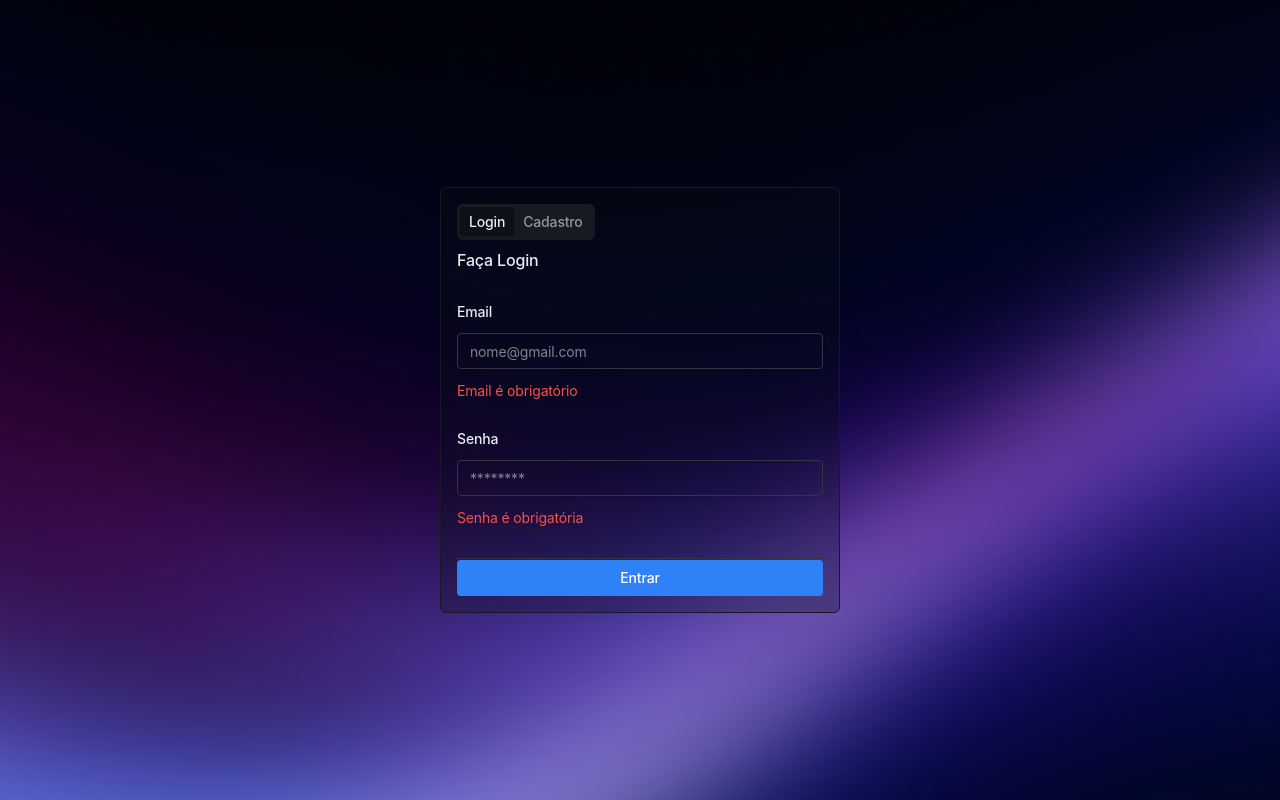
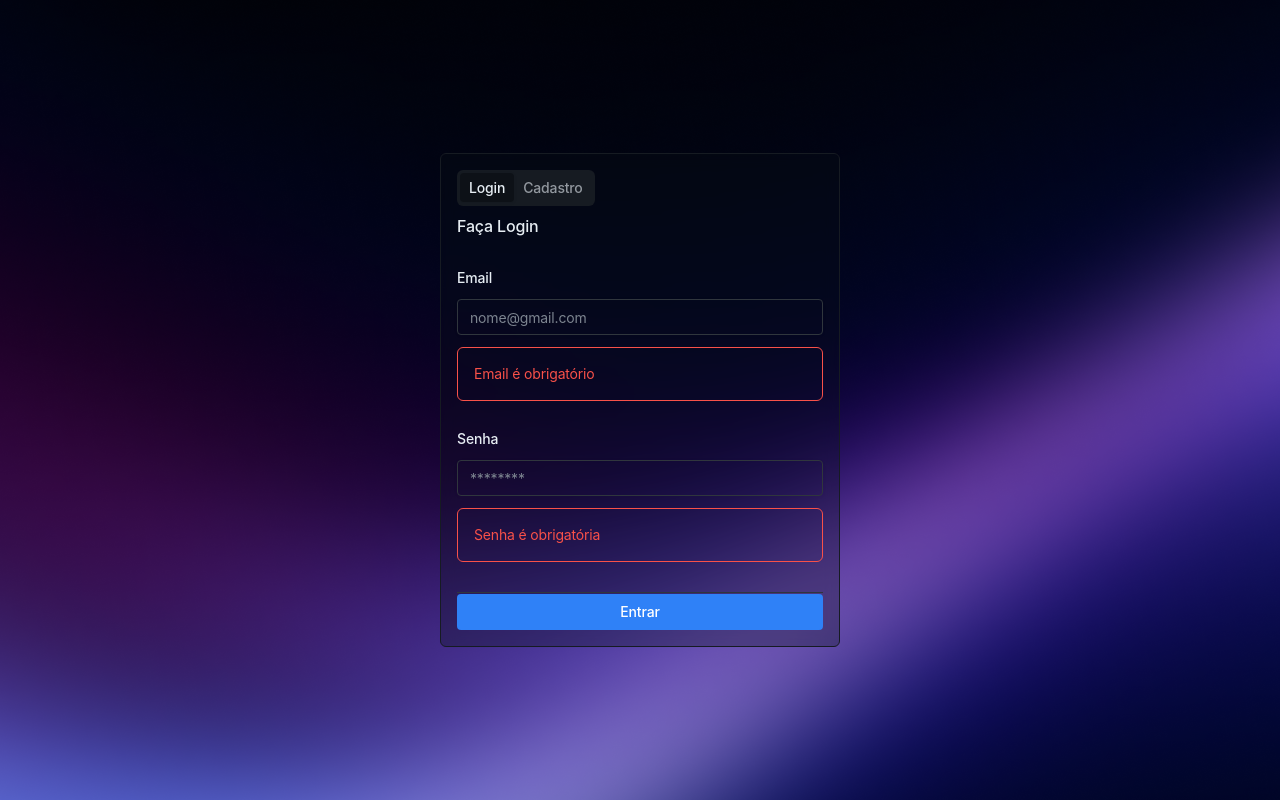
Before and after one commit to LauraHTML/Code-snippets, a Next.js app in the folder front-end/: page / in a window 1280 px wide. Both pictures are taken after a click on the button "Entrar". Built offline with nearby package versions, Linux system fonts and the light colour scheme.

Commit message:
feat: toast mostrando erros criar código

```diff
--- a/front-end/src/app/(privada)/novoCodigo/page.tsx
+++ b/front-end/src/app/(privada)/novoCodigo/page.tsx
@@ -48,7 +48,6 @@ export default function NovoCodigo() {
         php: '',
     };
 
-    const [errors, setErrors] = useState<{ [key: string]: string }>({})
     const [loading, setLoading] = useState(false)
 
     //codigos
@@ -56,11 +55,9 @@ export default function NovoCodigo() {
     const [linguagem, setLinguagem] = useState("javascript")
     const [titulo, setTitulo] = useState<string>("");
 
-    // novo campo: id da tag selecionada para o backend (novoCodigo.tags)
     const [tagIdSelecionada, setTagIdSelecionada] = useState<string>("");
-    // campo digitar/usar para criar tag
 
-
+    const [mensagemErro, setMensagemErro] = useState<string[]>([])
     //tags
     const [novaTag, setNovaTag] = useState<string>("")
     const [listaTags, setListaTags] = useState<Tags[]>([])
@@ -92,15 +89,14 @@ export default function NovoCodigo() {
 
     async function handleCriarTag(e: React.MouseEvent<HTMLButtonElement>) {
         e.preventDefault()
-        setErrors({})
 
-        const newErrors: any = {}
-        if (!novaTag.trim()) newErrors.nome = "Dê um nome para a nova tag"
-
-        if (Object.keys(newErrors).length > 0) {
-            setErrors(newErrors)
-            return
-        }
+        if (!novaTag.trim()) toast.error(`Dê um título a nova tag`, {
+                description: `Campo para nome da tag está vazio`, position: "top-center", style:{
+                    '--normal-bg': 'color-mix(in oklab, var(--destructive) 10%, var(--background))',
+                    '--normal-text': 'var(--destructive)',
+                    '--normal-border': 'var(--destructive)'
+                } as React.CSSProperties
+            })
 
         setLoading(true)
         try {
@@ -139,20 +135,26 @@ export default function NovoCodigo() {
 
     async function handleCriarCodigo(e: React.MouseEvent<HTMLButtonElement>) {
         e.preventDefault()
-        setErrors({})
 
-        // Validação local
-        const newErrors: any = {}
-        if (!tagIdSelecionada.trim()) newErrors.nome = "Dê um nome para a nova tag"
+        if (!tagIdSelecionada.trim()) toast.error(`Selecione uma tag`, {
+                description: `Selecione uma tag para vincular ao seu código atual`, position: "top-center", style:{
+                    '--normal-bg': 'color-mix(in oklab, var(--destructive) 10%, var(--background))',
+                    '--normal-text': 'var(--destructive)',
+                    '--normal-border': 'var(--destructive)'
+                } as React.CSSProperties
+            })
 
-        if (Object.keys(newErrors).length > 0) {
-            setErrors(newErrors)
-            return
-        }
+        if(!linguagem) toast.error(`Selecione uma linguagem`, {
+                description: `Selecione uma linguagem para vincular ao seu código atual`, position: "top-center", style:{
+                    '--normal-bg': 'color-mix(in oklab, var(--destructive) 10%, var(--background))',
+                    '--normal-text': 'var(--destructive)',
+                    '--normal-border': 'var(--destructive)'
+                } as React.CSSProperties
+            })
 
         setLoading(true)
         try {
-            // seu backend espera: (titulo, linguagem, codigo, tag)
+
             const response = await criarCodigo(titulo, linguagem, codigo, tagIdSelecionada)
             toast.success(response.titulo, {
                 description: `${response.mensagem}`,
@@ -164,7 +166,6 @@ export default function NovoCodigo() {
                 } as React.CSSProperties
             })
 
-            // setTagIdSelecionada("")
 
         } catch (erro: any) {
             toast.error(`Erro ao criar código: ${erro.titulo}`, {
@@ -209,27 +210,7 @@ export default function NovoCodigo() {
 
                                     </Field>
                                     <Field>
-                                        <FieldLabel htmlFor="tags">Título da tag</FieldLabel>
-                                        <Input className="w-1/2" type="text" id="tags" value={novaTag} onChange={(e) => setNovaTag(e.target.value)} placeholder="Ex: MySql" />
-                                        <FieldLabel htmlFor="tags">Cor da tag</FieldLabel>
-                                        <div className="grid grid-cols-4 grid-rows-flow w-1/2 bg-input border p-2 rounded-md ">
-                                            {Object.values(coresTag).map((corHex, index) => (
-                                                <Button
-                                                    key={index}
-                                                    type="button"
-                                                    onClick={() => setCor(corHex as Cor)}
-                                                    className="w-full h-8 rounded border-2"
-                                                    style={{
-                                                        backgroundColor: corHex as Cor,
-                                                        borderColor: corHex === coresTag[cor] ? '#FFFFFF' : '#21262d'
-                                                    }}
-                                                    title={corHex}
-                                                />
-                                            ))}
-                                        </div>
-                                        <Button onClick={handleCriarTag} type="button">Criar tag</Button>
-                                    </Field>
-                                    <Field>
+                                        <FieldLabel htmlFor="tags">Selecione uma tag: </FieldLabel>
                                         <Select onValueChange={(value: string) => setTagIdSelecionada(value)}>
                                             <SelectTrigger className="w-[180px]">
                                                 <SelectValue placeholder="Selecione uma tag" />
@@ -251,6 +232,28 @@ export default function NovoCodigo() {
 
                                     </Field>
                                     <Field>
+                                        <FieldLabel htmlFor="tags">Título da tag</FieldLabel>
+                                        <Input className="w-1/2" type="text" id="tags" value={novaTag} onChange={(e) => setNovaTag(e.target.value)} placeholder="Ex: MySql" />
+                                        <FieldLabel htmlFor="tags">Cor da tag</FieldLabel>
+                                        <div className="grid grid-cols-4 grid-rows-flow w-1/2 bg-input border p-2 rounded-md ">
+                                            {Object.values(coresTag).map((corHex, index) => (
+                                                <Button
+                                                    key={index}
+                                                    type="button"
+                                                    onClick={() => setCor(corHex as Cor)}
+                                                    className="w-full h-8 rounded border-2"
+                                                    style={{
+                                                        backgroundColor: corHex as Cor,
+                                                        borderColor: corHex === coresTag[cor] ? '#FFFFFF' : '#21262d'
+                                                    }}
+                                                    title={corHex}
+                                                />
+                                            ))}
+                                        </div>
+                                        <Button onClick={handleCriarTag} type="button">Criar tag</Button>
+                                    </Field>
+
+                                    <Field>
                                         <FieldLabel htmlFor="titulo">Selecione uma linguagem</FieldLabel>
                                         <CodeEditor
                                             codeSnippets={codeSnippets}
@@ -259,8 +262,9 @@ export default function NovoCodigo() {
                                                 setLinguagem(novaLinguagem);
                                             }}
                                         />
-                                        <FieldError></FieldError>
+
                                     </Field>
+
                                     <Button onClick={handleCriarCodigo} >Criar novo código</Button>
                                 </FieldSet>
                             </div>
--- a/front-end/src/components/ProtectedRoute.tsx
+++ b/front-end/src/components/ProtectedRoute.tsx
@@ -12,18 +12,29 @@ export function ProtectedRoute({ children }: { children: React.ReactNode }) {
     useEffect(() => {
         async function verificar() {
             try {
-                const autenticado = await verificarAutenticacao();
+                const res = await fetch("http://localhost:8080/usuario", {
+                    method: "GET",
+                    credentials: "include",
+                    headers: {
+                        "Content-Type": "application/json",
+                    },
+                });
 
-                if (!autenticado) {
+                if (res.status === 401) return false;
+                if (!res.ok) return false;
+
+                const data = await res.json();
+
+                if (!data?.autenticado === true) {
                     router.push("/");
                     return;
                 }
-                else{
-                  setIsAutenticado(true);
+                else {
+                   setIsAutenticado(true);
                 }
 
             } catch (erro) {
-                console.error("Erro ao verificar autenticação:", erro);
+                console.error("route: Erro ao verificar autenticação:", erro);
                 router.push("/");
             } finally {
                 setCarregando(false);
--- a/front-end/src/components/ui/field.tsx
+++ b/front-end/src/components/ui/field.tsx
@@ -226,7 +226,7 @@ function FieldError({
     <div
       role="alert"
       data-slot="field-error"
-      className={cn("text-sm font-normal text-destructive", className)}
+      className={cn("border border-destructive p-4 rounded-lg text-sm font-normal text-destructive", className)}
       {...props}
     >
       {content}
--- a/front-end/src/hooks/useAuthCheck.ts
+++ b/front-end/src/hooks/useAuthCheck.ts
@@ -12,7 +12,7 @@ export function useAuthCheck() {
                 router.push("/");
             }
         } catch (erro) {
-            console.error("Erro ao verificar autenticação:", erro);
+            console.error("auth Erro ao verificar autenticação:", erro);
             router.push("/");
         }
     }, [router]);
--- a/front-end/src/services/authService.ts
+++ b/front-end/src/services/authService.ts
@@ -14,7 +14,7 @@ export async function verificarAutenticacao() {
         const data = await res.json();
         return data?.autenticado === true;
     } catch (erro) {
-        console.error("Erro ao verificar autenticação:", erro);
+        console.error("service auth Erro ao verificar autenticação:", erro);
         return false;
     }
 }
```
